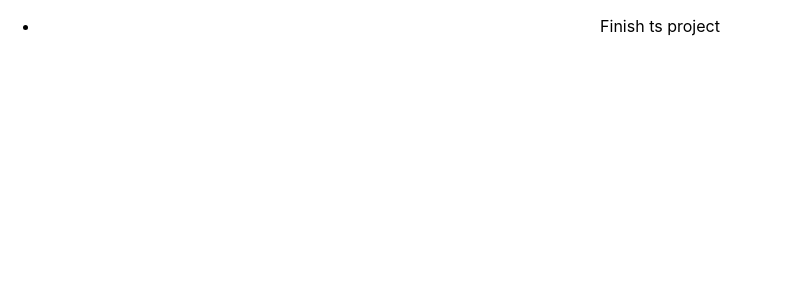
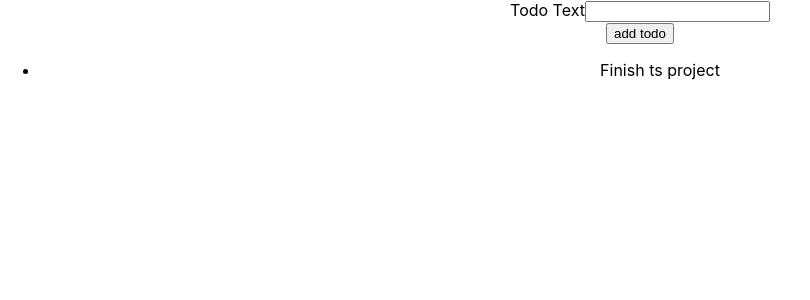
Before and after one commit to IlyaPonomarenko/TypeScript_practice, a React (Create React App) app in the folder ts_react22s/: page / in a window 1280 px wide. Shown: the top 300 px of the page, without its empty margins (0-810 px from the left). Built offline with nearby package versions, Linux system fonts and the light colour scheme.

Commit message:
new todo

```diff
--- a/ts_react22s/src/App.tsx
+++ b/ts_react22s/src/App.tsx
@@ -1,5 +1,6 @@
 import React from 'react';
 import TodoList from './components/TodoList';
+import NewTodo from './components/NewTodo';
 import './App.css';
 
 
@@ -8,6 +9,7 @@
   const todos = [{id: "1", text:"Finish ts project"}]
   return (
     <div className='App'>
+      <NewTodo/>
       <TodoList items={todos}/>
     </div>
 
--- a/ts_react22s/src/components/NewTodo.tsx
+++ b/ts_react22s/src/components/NewTodo.tsx
@@ -1,10 +1,17 @@
 import React from 'react';
 
-const NewTodo:React.FC= () => {
+const NewTodo: React.FC = () => {
+    const submitHandler = (event: React.FormEvent) =>{
+        event.preventDefault();
+    }
     return (
-        <div>
-
-        </div>
+        <form>
+            <div>
+                <label htmlFor="todo-text">Todo Text</label>
+                <input type="text" id='todo-text' />
+            </div>
+            <button type='submit'>add todo</button>
+        </form>
     );
 };
 
```
